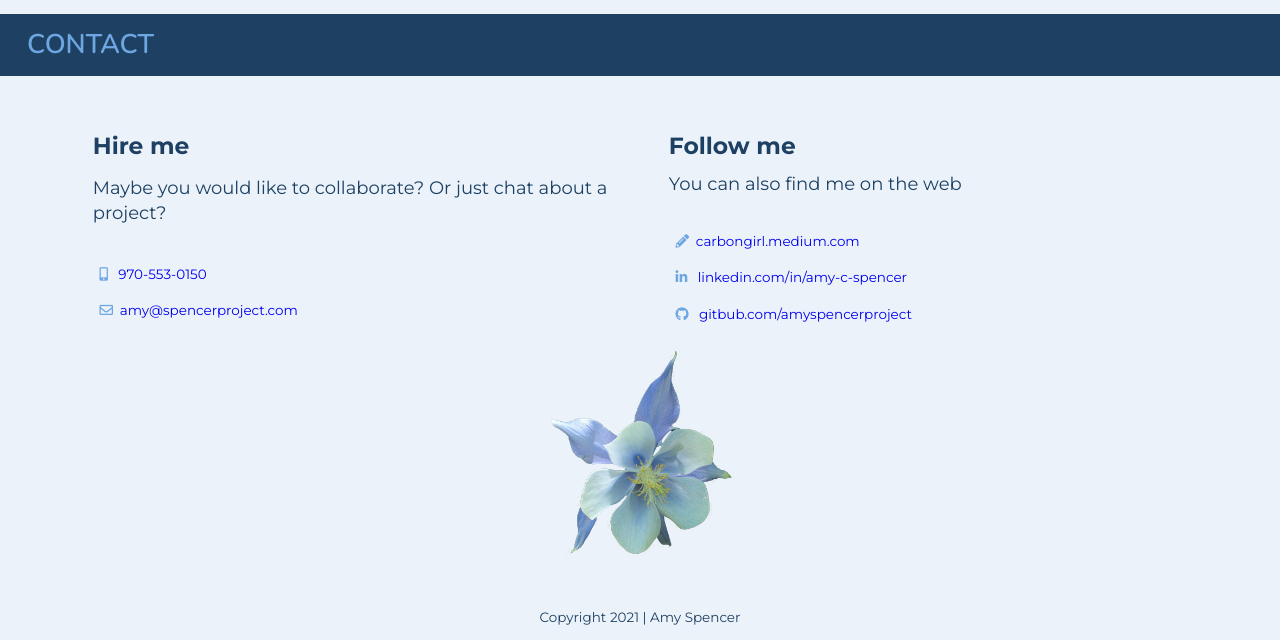
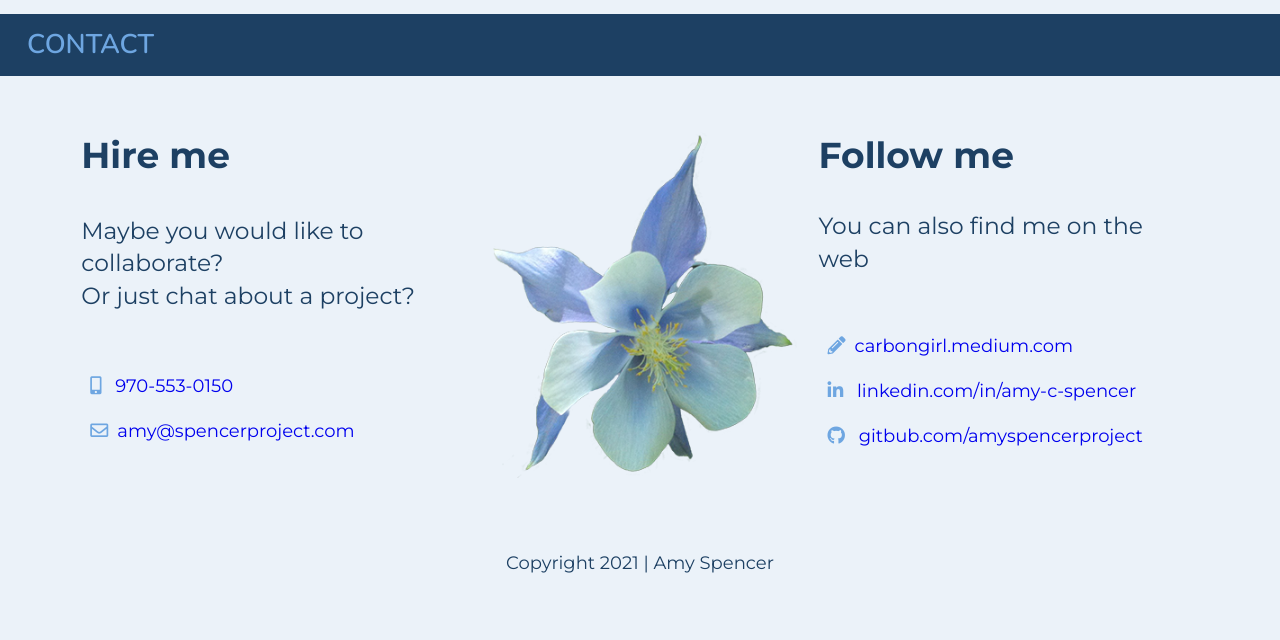
Before and after one commit to amyspencerproject/spencer-simple-portfolio, a plain HTML site: page index.html in a window 1280 px wide. Shown: the part 1531-2171 px from the top of the page. After the commit the page ends 2126 px from the top, so only its background shows below. Drawn offline with nearby package versions, Linux system fonts and the light colour scheme.

Commit message:
Styled for desktop screen size

```diff
--- a/css/main.css
+++ b/css/main.css
@@ -564,13 +564,32 @@ footer {
     width: 90%;
   }
 
-  .hire,
+  .hire {
+    width: 33%;
+    flex: unset;
+  }
+
   .follow {
-    width: 45%;
+    width: 40%;
+    flex: unset;
+  }
+
+  .follow ul {
+    /* margin-top: 2rem; */
+  }
+
+  .follow p {
+    /* margin-top: 1.5rem; */
   }
 
   #contact figure {
-    width: 33%;
+    order: unset;
+    width: 25%;
+    align-items: center;
+  }
+  #contact img {
+    width: auto;
+    height: 50%;
   }
 
 }
@@ -647,7 +666,44 @@ footer {
 
   /* Contact */
 
+  .hire,
+  .follow {
+    width: 33%;
+  }
+
+.hire p,
+.follow p {
+  font-size: 1.3rem;
+}
+
+.hire h4,
+.follow h4 {
+  font-size: 2rem;
+}
+
+.hire ul li,
+.follow ul li{
+  font-size: 1rem;
+}
+
+
+.fontawesome-icon {
+  font-size: 1rem;
+}
+
+#contact figure {
+  width: 25%;
+}
+#contact img {
+  width: auto;
+  height: 90%;
+}
+
+
   /* Footer */
+  footer p {
+    font-size: 1rem;
+  }
 
 
 }
--- a/index.html
+++ b/index.html
@@ -132,7 +132,7 @@
                 <div class="hire">
 
                     <h4>Hire me</h4>
-                    <p>Maybe you would like to collaborate? Or just chat about a project?</p>
+                    <p>Maybe you would like to collaborate? <br>Or just chat about a project?</p>
                     <ul>
                         <li class="fontawesome-icon"><a href="tel:970-553-0150"> <i class="fas fa-mobile-alt"></i>  970-553-0150</a></li>
                         <li class="fontawesome-icon"><a href="mailto:amy@spencerproject.com"> <i class="far fa-envelope"></i>amy&commat;spencerproject.com</a></li>
```
